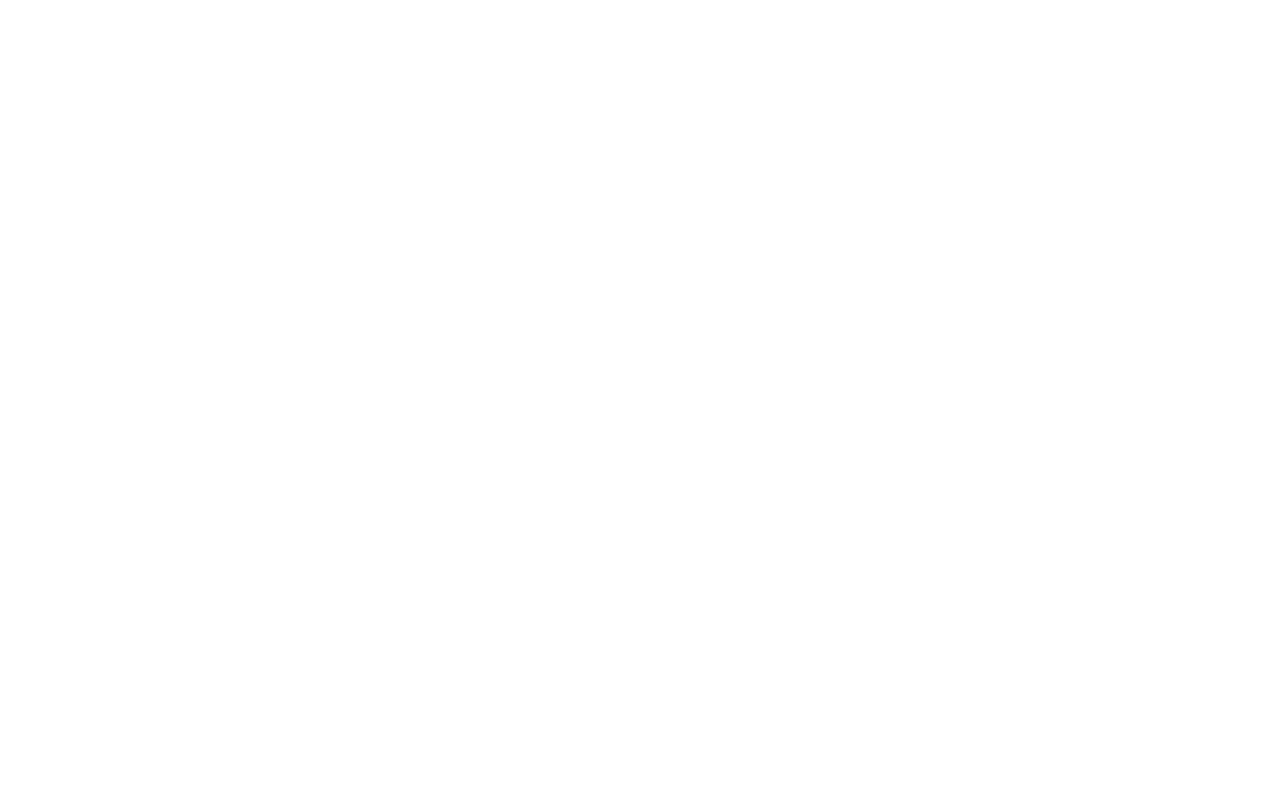
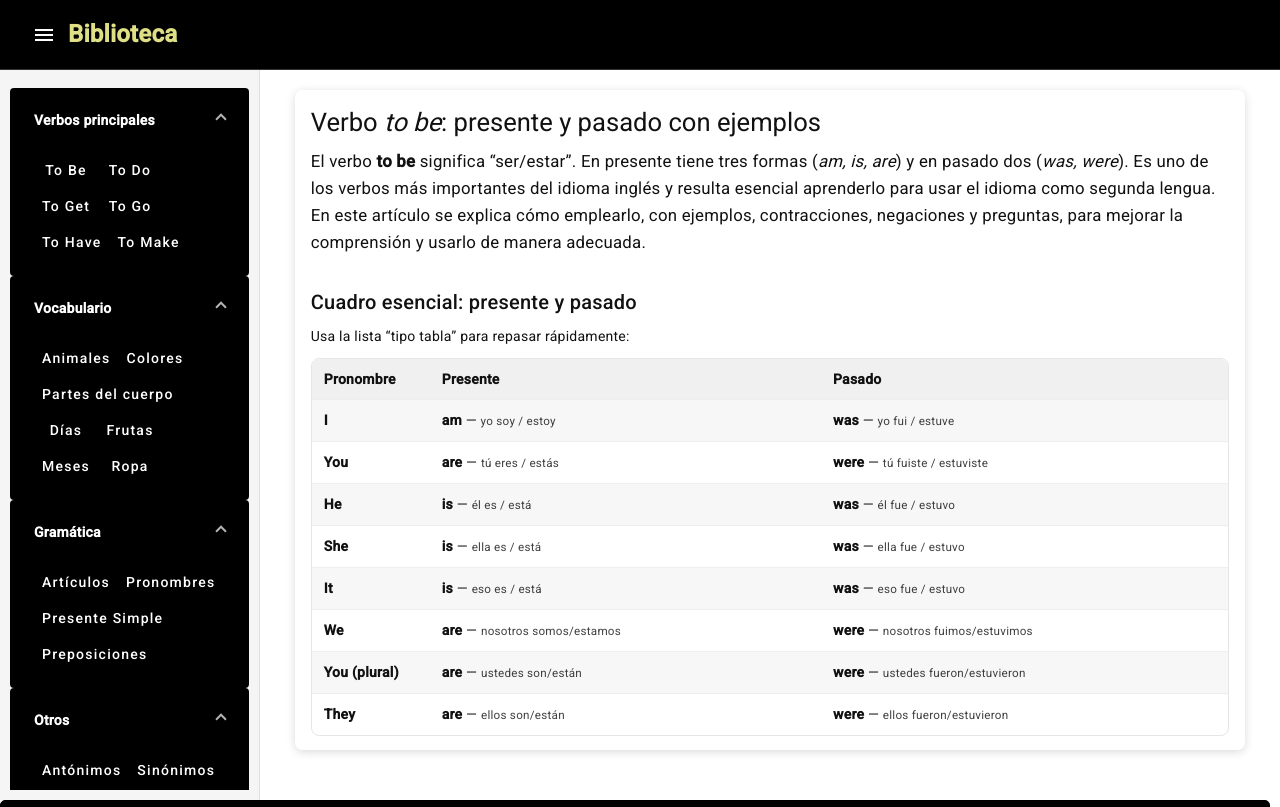
Before and after one commit to sebasxx85/englishProyect, an Angular app: page /library/verbos/to-be in a window 1280 px wide. Before the commit this address led to /. Shown: the top 807 px of the page. Built offline with nearby package versions, Linux system fonts and the light colour scheme.

Commit message:
change library routing

```diff
--- a/angular.json
+++ b/angular.json
@@ -27,7 +27,8 @@
             "inlineStyleLanguage": "scss",
             "assets": [
               "src/favicon.ico",
-              "src/assets"
+              "src/assets",
+              "src/.htaccess"
             ],
             "styles": [
               "node_modules/quill/dist/quill.core.css",
@@ -36,7 +37,9 @@
               "src/styles.scss"
             ],
             "scripts": [],
-            "allowedCommonJsDependencies": ["quill-delta"]
+            "allowedCommonJsDependencies": [
+              "quill-delta"
+            ]
           },
           "configurations": {
             "production": {
@@ -169,7 +172,30 @@
           "builder": "@angular-devkit/build-angular:prerender",
           "options": {
             "routes": [
-              "/"
+              "/",
+              "/library",
+              "/library/vocabulario/animales",
+              "/library/vocabulario/colores",
+              "/library/vocabulario/cuerpo",
+              "/library/vocabulario/dias",
+              "/library/vocabulario/frutas",
+              "/library/vocabulario/meses",
+              "/library/vocabulario/ropa",
+              "/library/verbos/to-be",
+              "/library/verbos/to-do",
+              "/library/verbos/to-get",
+              "/library/verbos/to-go",
+              "/library/verbos/to-have",
+              "/library/verbos/to-make",
+              "/library/gramatica/articulos",
+              "/library/gramatica/pronombres",
+              "/library/gramatica/presente-simple",
+              "/library/gramatica/preposiciones",
+              "/library/frases/compras",
+              "/library/frases/saludos",
+              "/library/frases/viajes",
+              "/library/avanzado/antonimos",
+              "/library/avanzado/sinonimos"
             ]
           },
           "configurations": {
--- a/src/app/environments/environment.prod.ts
+++ b/src/app/environments/environment.prod.ts
@@ -1,8 +1,9 @@
 export const environment = {
     production: true,
     apiUrl: 'https://nodejs-english-734228083178.us-central1.run.app/api/',
-    userId: 1
-    // otras variables de configuración
+    userId: 1,
+    enableHydration: true
+
   };
 
   //Usar ng build --configuration=production
--- a/src/app/environments/environment.ts
+++ b/src/app/environments/environment.ts
@@ -3,5 +3,6 @@ export const environment = {
     production: false,
     apiUrl: 'http://localhost:3000/api/',
     //apiUrl: 'https://nodejs-english-734228083178.us-central1.run.app/api/',
-    userId: 1
+    userId: 1,
+    enableHydration: false
   };
--- a/src/app/library/library.component.html
+++ b/src/app/library/library.component.html
@@ -1,6 +1,5 @@
 <app-header [title]="title">{{ title }}</app-header>
 
-<body>
 <div class="container">
   <mat-sidenav-container class="sidenav-container">
     <mat-sidenav mode="side" opened class="sidenav">
@@ -11,12 +10,12 @@
           <mat-expansion-panel-header>
             <mat-panel-title>Verbos principales</mat-panel-title>
           </mat-expansion-panel-header>
-            <button mat-button (click)="selectTopic('to-be')">To Be</button>
-            <button mat-button (click)="selectTopic('to-do')">To Do</button>
-            <button mat-button (click)="selectTopic('to-get')">To Get</button>
-            <button mat-button (click)="selectTopic('to-go')">To Go</button>
-            <button mat-button (click)="selectTopic('to-have')">To Have</button>
-            <button mat-button (click)="selectTopic('to-make')">To Make</button>
+          <a mat-button routerLink="verbos/to-be"   routerLinkActive="active">To Be</a>
+          <a mat-button routerLink="verbos/to-do"   routerLinkActive="active">To Do</a>
+          <a mat-button routerLink="verbos/to-get"  routerLinkActive="active">To Get</a>
+          <a mat-button routerLink="verbos/to-go"   routerLinkActive="active">To Go</a>
+          <a mat-button routerLink="verbos/to-have" routerLinkActive="active">To Have</a>
+          <a mat-button routerLink="verbos/to-make" routerLinkActive="active">To Make</a>
         </mat-expansion-panel>
 
         <!-- Vocabulario -->
@@ -24,13 +23,13 @@
           <mat-expansion-panel-header>
             <mat-panel-title>Vocabulario</mat-panel-title>
           </mat-expansion-panel-header>
-            <button mat-button (click)="selectTopic('animales')">Animales</button>
-            <button mat-button (click)="selectTopic('colores')">Colores</button>
-            <button mat-button (click)="selectTopic('cuerpo')">Partes del cuerpo</button>
-            <button mat-button (click)="selectTopic('dias')">Días</button>
-            <button mat-button (click)="selectTopic('frutas')">Frutas</button>
-            <button mat-button (click)="selectTopic('meses')">Meses</button>
-            <button mat-button (click)="selectTopic('ropa')">Ropa</button>
+          <a mat-button routerLink="vocabulario/animales" routerLinkActive="active">Animales</a>
+          <a mat-button routerLink="vocabulario/colores"  routerLinkActive="active">Colores</a>
+          <a mat-button routerLink="vocabulario/cuerpo"   routerLinkActive="active">Partes del cuerpo</a>
+          <a mat-button routerLink="vocabulario/dias"     routerLinkActive="active">Días</a>
+          <a mat-button routerLink="vocabulario/frutas"   routerLinkActive="active">Frutas</a>
+          <a mat-button routerLink="vocabulario/meses"    routerLinkActive="active">Meses</a>
+          <a mat-button routerLink="vocabulario/ropa"     routerLinkActive="active">Ropa</a>
         </mat-expansion-panel>
 
         <!-- Gramática -->
@@ -38,10 +37,10 @@
           <mat-expansion-panel-header>
             <mat-panel-title>Gramática</mat-panel-title>
           </mat-expansion-panel-header>
-            <button mat-button (click)="selectTopic('articulos')">Artículos</button>
-            <button mat-button (click)="selectTopic('pronombres')">Pronombres</button>
-            <button mat-button (click)="selectTopic('presente-simple')">Presente Simple</button>
-            <button mat-button (click)="selectTopic('preposiciones')">Preposiciones</button>
+          <a mat-button routerLink="gramatica/articulos"       routerLinkActive="active">Artículos</a>
+          <a mat-button routerLink="gramatica/pronombres"      routerLinkActive="active">Pronombres</a>
+          <a mat-button routerLink="gramatica/presente-simple" routerLinkActive="active">Presente Simple</a>
+          <a mat-button routerLink="gramatica/preposiciones"   routerLinkActive="active">Preposiciones</a>
         </mat-expansion-panel>
 
         <!-- Otros -->
@@ -49,49 +48,17 @@
           <mat-expansion-panel-header>
             <mat-panel-title>Otros</mat-panel-title>
           </mat-expansion-panel-header>
-            <button mat-button (click)="selectTopic('antonimos')">Antónimos</button>
-            <button mat-button (click)="selectTopic('sinonimos')">Sinónimos</button>
+          <a mat-button routerLink="avanzado/antonimos" routerLinkActive="active">Antónimos</a>
+          <a mat-button routerLink="avanzado/sinonimos" routerLinkActive="active">Sinónimos</a>
         </mat-expansion-panel>
 
       </mat-nav-list>
     </mat-sidenav>
 
     <mat-sidenav-content class="content">
-        <ng-container [ngSwitch]="selectedTopic">
-
-          <!-- Verbos -->
-          <app-to-be *ngSwitchCase="'to-be'"></app-to-be>
-          <app-to-have *ngSwitchCase="'to-have'"></app-to-have>
-          <app-to-do *ngSwitchCase="'to-do'"></app-to-do>
-          <app-to-get *ngSwitchCase="'to-get'"></app-to-get>
-          <app-to-make *ngSwitchCase="'to-make'"></app-to-make>
-          <app-to-go *ngSwitchCase="'to-go'"></app-to-go>
-
-          <!-- Vocabulario -->
-          <app-animales *ngSwitchCase="'animales'"></app-animales>
-          <app-colores *ngSwitchCase="'colores'"></app-colores>
-          <app-cuerpo *ngSwitchCase="'cuerpo'"></app-cuerpo>
-          <app-dias *ngSwitchCase="'dias'"></app-dias>
-          <app-frutas *ngSwitchCase="'frutas'"></app-frutas>
-          <app-meses *ngSwitchCase="'meses'"></app-meses>
-          <app-ropa *ngSwitchCase="'ropa'"></app-ropa>
-
-          <!-- Gramática -->
-          <app-articulos *ngSwitchCase="'articulos'"></app-articulos>
-          <app-pronombres *ngSwitchCase="'pronombres'"></app-pronombres>
-          <app-presente-simple *ngSwitchCase="'presente-simple'"></app-presente-simple>
-          <app-preposiciones *ngSwitchCase="'preposiciones'"></app-preposiciones>
-
-          <!-- Avanzado -->
-          <app-antonimos *ngSwitchCase="'antonimos'"></app-antonimos>
-          <app-sinonimos *ngSwitchCase="'sinonimos'"></app-sinonimos>
-
-
-          <div *ngSwitchDefault>Selecciona una sección del menú.</div>
-        </ng-container>
+      <router-outlet></router-outlet>
     </mat-sidenav-content>
   </mat-sidenav-container>
 </div>
-</body>
 
 <app-footer></app-footer>
--- a/src/app/library/library.component.ts
+++ b/src/app/library/library.component.ts
@@ -1,81 +1,65 @@
-import { Component } from '@angular/core';
+import { Component, inject } from '@angular/core';
 import { CommonModule } from '@angular/common';
+import { Router, NavigationEnd, RouterModule } from '@angular/router';
 import { MatSidenavModule } from '@angular/material/sidenav';
 import { MatListModule } from '@angular/material/list';
 import { MatExpansionModule } from '@angular/material/expansion';
 import { MatButtonModule } from '@angular/material/button';
-import { ToBeComponent } from './components/verbos/to-be/to-be.component';
-import { ToHaveComponent } from './components/verbos/to-have/to-have.component';
-import { ToDoComponent } from './components/verbos/to-do/to-do.component';
-import { ColoresComponent } from './components/vocabulario/colores/colores.component';
-import { DiasComponent } from './components/vocabulario/dias/dias.component';
-import { ArticulosComponent } from './components/gramatica/articulos/articulos.component';
-import { PronombresComponent } from './components/gramatica/pronombres/pronombres.component';
+import { filter } from 'rxjs/operators';
 import { SharedModule } from '../Shared/shared.module';
-import { SinonimosComponent } from './components/avanzado/sinonimos/sinonimos.component';
-import { AntonimosComponent } from './components/avanzado/antonimos/antonimos.component';
-import { ToGetComponent } from './components/verbos/to-get/to-get.component';
-import { ToMakeComponent } from './components/verbos/to-make/to-make.component';
-import { ToGoComponent } from './components/verbos/to-go/to-go.component';
-import { AnimalesComponent } from './components/vocabulario/animales/animales.component';
-import { FrutasComponent } from './components/vocabulario/frutas/frutas.component';
-import { MesesComponent } from './components/vocabulario/meses/meses.component';
-import { RopaComponent } from './components/vocabulario/ropa/ropa.component';
-import { PresenteSimpleComponent } from './components/gramatica/presente-simple/presente-simple.component';
-import { PreposicionesComponent } from './components/gramatica/preposiciones/preposiciones.component';
-import { PartesCuerpoComponent } from './components/vocabulario/cuerpo-humano/cuerpo-humano.component';
-
 
 @Component({
   selector: 'app-library',
   standalone: true,
   imports: [
     CommonModule,
+    RouterModule,
     MatSidenavModule,
     MatListModule,
     MatExpansionModule,
     MatButtonModule,
-
-    // Verbos
-    ToBeComponent,
-    ToHaveComponent,
-    ToDoComponent,
-    ToGetComponent,
-    ToMakeComponent,
-    ToGoComponent,
-
-    // Vocabulario
-    AnimalesComponent,
-    ColoresComponent,
-    DiasComponent,
-    FrutasComponent,
-    MesesComponent,
-    RopaComponent,
-    PartesCuerpoComponent,
-
-    // Gramática
-    ArticulosComponent,
-    PronombresComponent,
-    PresenteSimpleComponent,
-    PreposicionesComponent,
-
-    // Avanzado
-    SinonimosComponent,
-    AntonimosComponent,
-
     SharedModule
   ],
   templateUrl: './library.component.html',
   styleUrl: './library.component.scss'
 })
 export class LibraryComponent {
+  title = 'Biblioteca';
 
- //Dejar selecionado el componente antonimo x defecto
-  selectedTopic: string = 'to-be';
+  private router = inject(Router);
+  private titleMap: Array<[RegExp, string]> = [
+    [/^\/?library\/?$/, 'Biblioteca'],
+    [/vocabulario\/animales/, 'Vocabulario · Animales'],
+    [/vocabulario\/colores/, 'Vocabulario · Colores'],
+    [/vocabulario\/cuerpo/, 'Vocabulario · Partes del cuerpo'],
+    [/vocabulario\/dias/, 'Vocabulario · Días'],
+    [/vocabulario\/frutas/, 'Vocabulario · Frutas'],
+    [/vocabulario\/meses/, 'Vocabulario · Meses'],
+    [/vocabulario\/ropa/, 'Vocabulario · Ropa'],
+    [/verbos\/to-be/, 'Verbos · To Be'],
+    [/verbos\/to-do/, 'Verbos · To Do'],
+    [/verbos\/to-get/, 'Verbos · To Get'],
+    [/verbos\/to-go/, 'Verbos · To Go'],
+    [/verbos\/to-have/, 'Verbos · To Have'],
+    [/verbos\/to-make/, 'Verbos · To Make'],
+    [/gramatica\/articulos/, 'Gramática · Artículos'],
+    [/gramatica\/pronombres/, 'Gramática · Pronombres'],
+    [/gramatica\/presente-simple/, 'Gramática · Presente simple'],
+    [/gramatica\/preposiciones/, 'Gramática · Preposiciones'],
+    [/frases\/compras/, 'Frases · Compras'],
+    [/frases\/saludos/, 'Frases · Saludos'],
+    [/frases\/viajes/, 'Frases · Viajes'],
+    [/avanzado\/antonimos/, 'Avanzado · Antónimos'],
+    [/avanzado\/sinonimos/, 'Avanzado · Sinónimos'],
+  ];
 
-  title = "Biblioteca";
-
-  selectTopic(topic: string): void {
-    this.selectedTopic = topic;
+  ngOnInit() {
+    this.router.events
+      .pipe(filter(e => e instanceof NavigationEnd))
+      .subscribe((e: any) => {
+        const url = e.urlAfterRedirects as string;
+        const hit = this.titleMap.find(([re]) => re.test(url));
+        this.title = hit?.[1] ?? 'Biblioteca';
+      });
   }
 }
```
Also changed, not shown: src/app/app-routing.module.ts (+26 -21 lines), src/app/library/library-routing.module.ts (+40 -1 lines), src/app/library/library.module.ts (+3 -8 lines). Lines whose indentation alone changed are shown as unchanged.
